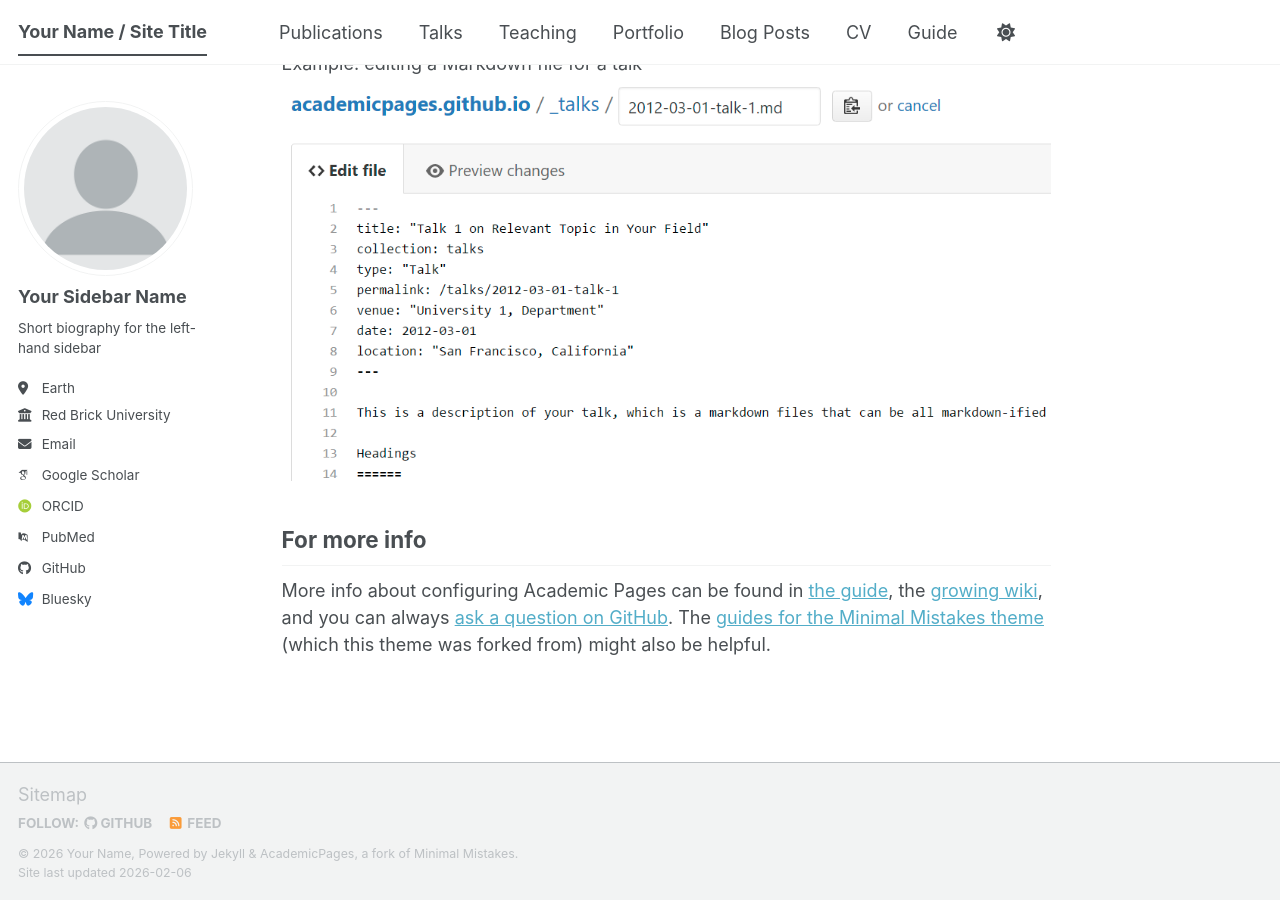
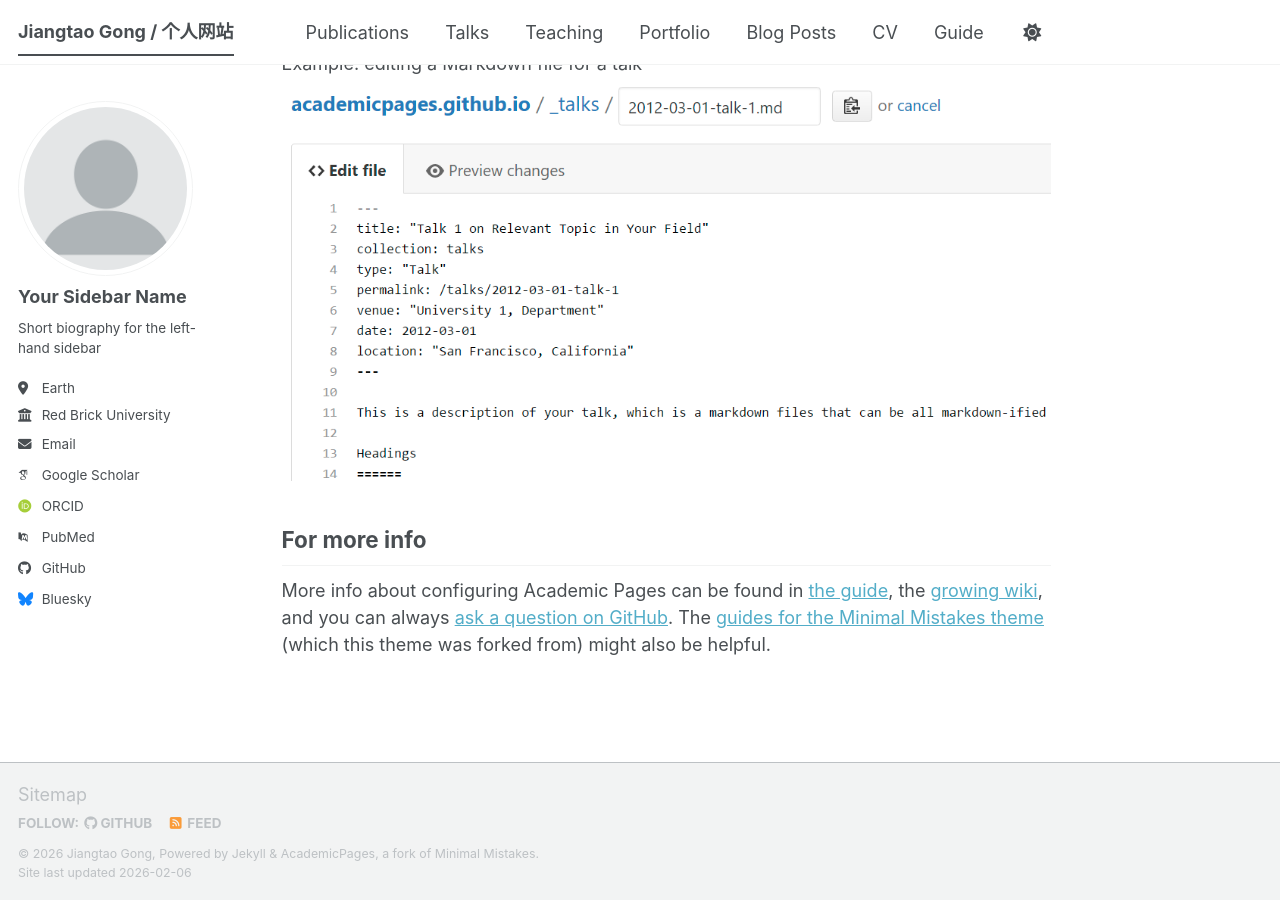
Before and after one commit to myheimu/myheimu.github.io, a Jekyll site: the page built from _pages/about.md, in a window 1280 px wide and 900 px high, scrolled down 2720 px. Built offline with Jekyll 4.4.1, drawn with Linux system fonts in a browser that asks for light colours; some web fonts are replaced; a script bundle is joined from its source files by our own code; library files that are not in the unit come from our copies.

Commit message:
test modify

```diff
--- a/_config.yml
+++ b/_config.yml
@@ -9,14 +9,14 @@
 # Basic Site Settings
 locale                   : "en-US"
 site_theme               : "default" # The available themes options are "default", "air", "sunrise", "mint", "dirt" and "contrast"
-title                    : "Your Name / Site Title"
+title                    : "Jiangtao Gong / 个人网站"
 title_separator          : "-"
-name                     : &name "Your Name"
+name                     : &name "Jiangtao Gong"
 description              : &description "Your Name's academic portfolio"   # Update this with a general description of your site, this is the default if not overridden by a page
-url                      : https://academicpages.github.io # The base hostname & protocol for your site e.g. "https://[your GitHub username].github.io",
+url                      : https://myheimu.github.io # The base hostname & protocol for your site e.g. "https://[your GitHub username].github.io",
                                                            # or if you already have some other page hosted on Github then use "https://[your GitHub username].github.io/[Your Repo Name]"
 baseurl                  : "" # the subpath of your site, e.g. "/blog"
-repository               : "academicpages/academicpages.github.io"
+repository               : "myheimu.github.io"
 
 # Site Author - The following control what appear as part of the author content on the side bar.
 #               If a field is blank the icon and link will not appear, otherwise it will be shown.
```
